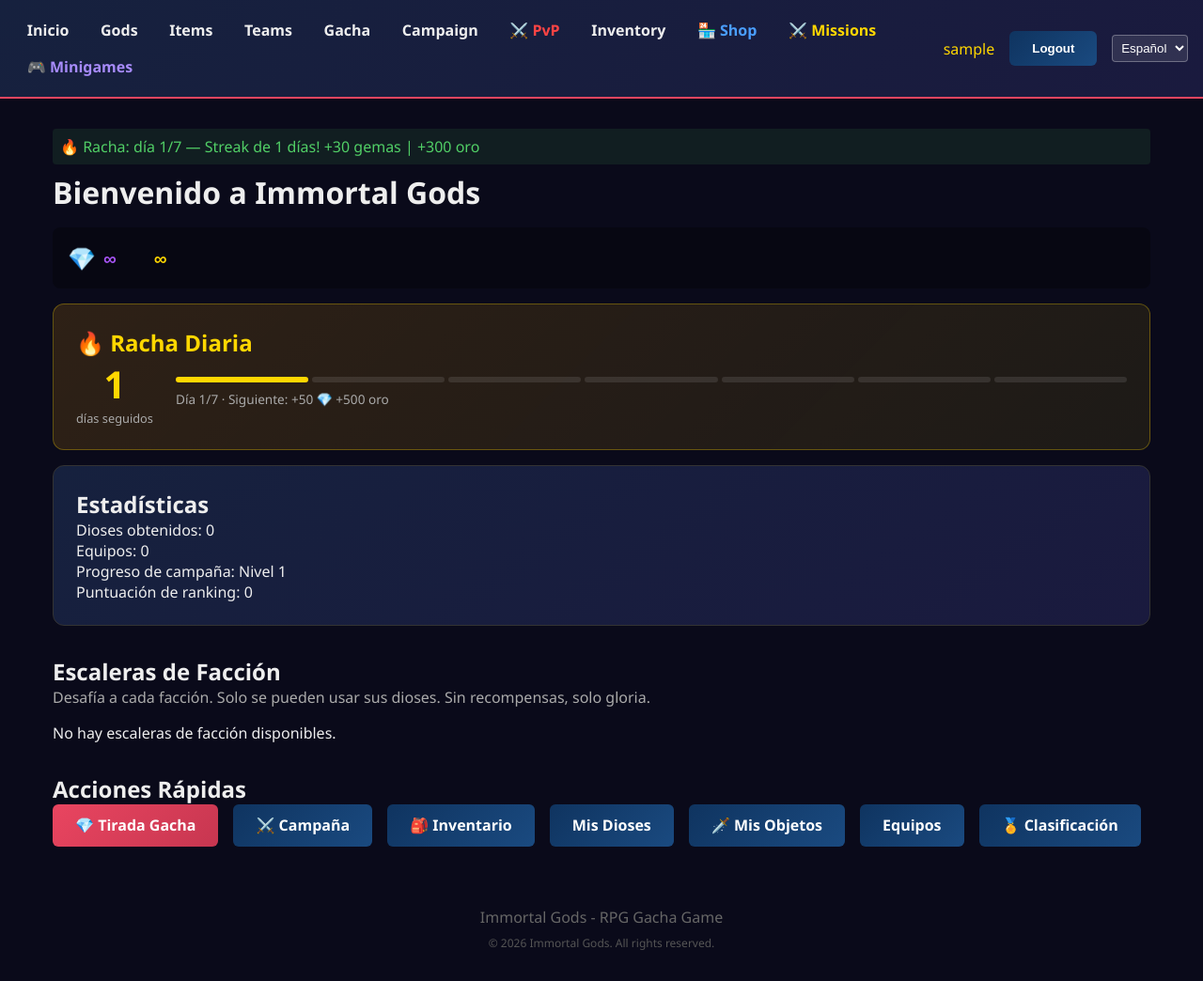
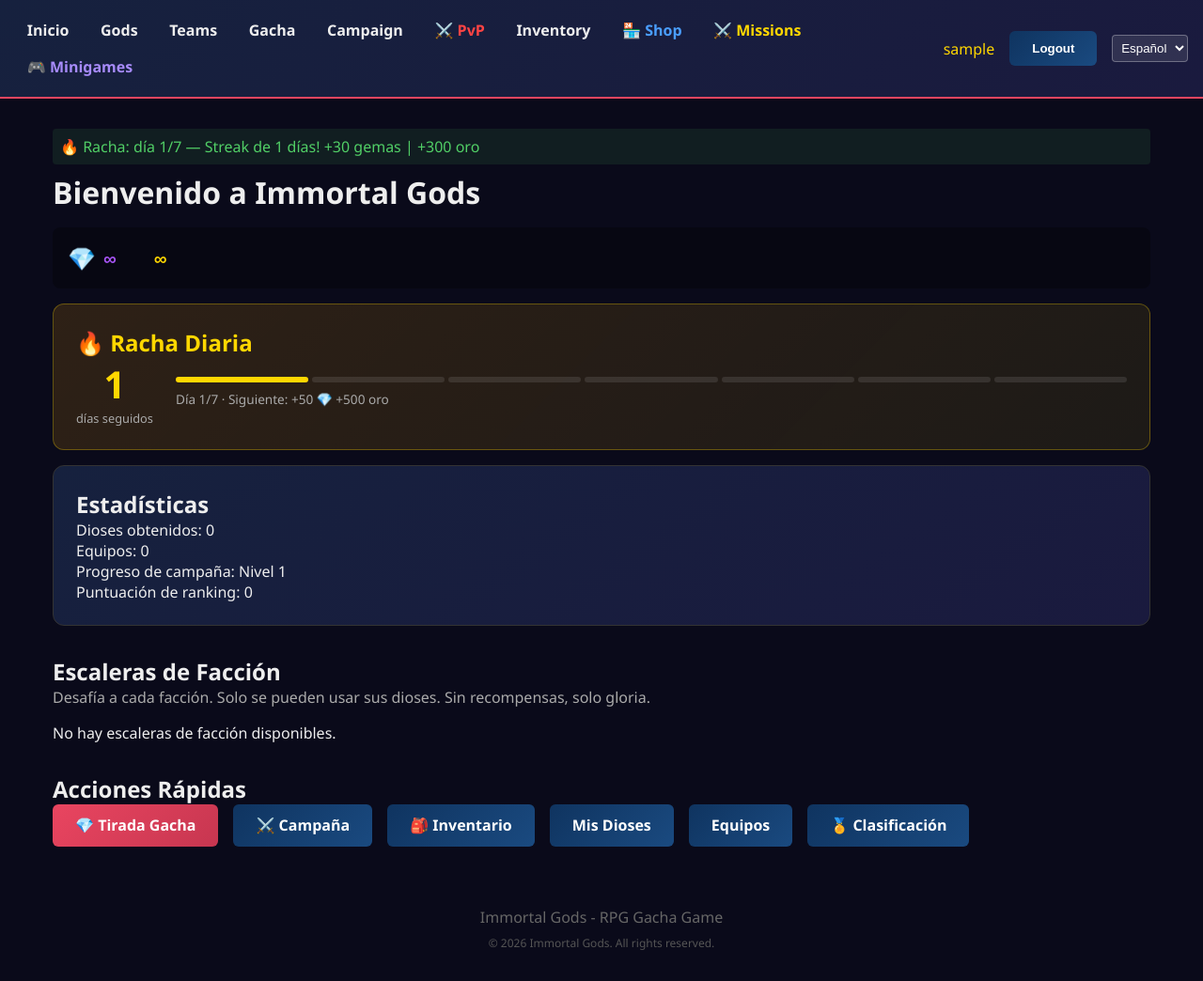
Before and after one commit to LizanDev/immortal_gods, a Django app: page /home/ in a window 1280 px wide. Shown: the whole page at 94% size. Run offline with Django 5.2, Linux system fonts and the light colour scheme; the visitor is signed in with stand-in values (Sample User, id 1); data comes from the database, SQL or seed files in the repository; data that the repository does not hold is empty.

Commit message:
fix(items): hide /items/ section, redirect to inventory
- Replace /items/ URL include with redirect to inventory
- Remove Items navbar link from base.html
- Remove Mis Objetos button from home page
- Remove items:list from sitemap

```diff
--- a/apps/core/management/commands/grant_best_team.py
+++ b/apps/core/management/commands/grant_best_team.py
@@ -6,8 +6,8 @@ from django.core.management.base import BaseCommand
 
 from apps.core.models import PlayerProfile
 from apps.gods.models import (
+    CLASS_ADVANTAGE_BONUS,
     CLASS_ADVANTAGES,
-    CLASS_ADVANTAGE_BONUS,
     SYNERGY_BONUSES,
     ULTRA_BUFF_POWER_SURGE,
     God,
--- a/apps/core/views.py
+++ b/apps/core/views.py
@@ -502,11 +502,6 @@ def sitemap(request):
             "changefreq": "weekly",
         },
         {
-            "loc": request.build_absolute_uri(reverse("items:list")),
-            "priority": "0.7",
-            "changefreq": "weekly",
-        },
-        {
             "loc": request.build_absolute_uri(reverse("campaign:list")),
             "priority": "0.7",
             "changefreq": "weekly",
--- a/config/urls.py
+++ b/config/urls.py
@@ -1,14 +1,20 @@
 """URL configuration for game project."""
 
 from django.contrib import admin
-from django.urls import include, path
+from django.http import HttpResponseRedirect
+from django.urls import include, path, reverse
 
 urlpatterns = [
     path("admin/", admin.site.urls),
     path("i18n/", include("django.conf.urls.i18n")),
     path("", include("apps.core.urls")),
     path("gods/", include("apps.gods.urls")),
-    path("items/", include("apps.items.urls")),
+    path(
+        "items/",
+        lambda r: HttpResponseRedirect(reverse("core:inventory")),
+        name="items_redirect",
+    ),
+    path("items/<path:path>/", lambda r, path: HttpResponseRedirect(reverse("core:inventory"))),
     path("teams/", include("apps.teams.urls")),
     path("gacha/", include("apps.gacha.urls")),
     path("campaign/", include("apps.campaign.urls")),
--- a/templates/base.html
+++ b/templates/base.html
@@ -72,7 +72,6 @@
         <div class="nav-links" role="navigation" aria-label="Main navigation">
             <a href="{% url 'core:home' %}">{% trans "Home" %}</a>
             <a href="{% url 'gods:list' %}">{% trans "Gods" %}</a>
-            <a href="{% url 'items:list' %}">{% trans "Items" %}</a>
             <a href="{% url 'teams:list' %}">{% trans "Teams" %}</a>
             <a href="{% url 'gacha:pull' %}">{% trans "Gacha" %}</a>
             <a href="{% url 'campaign:list' %}">{% trans "Campaign" %}</a>
--- a/templates/core/home.html
+++ b/templates/core/home.html
@@ -74,7 +74,6 @@
         <a href="{% url 'campaign:list' %}" class="btn btn-secondary">⚔️ Campaña</a>
         <a href="{% url 'core:inventory' %}" class="btn btn-secondary">🎒 Inventario</a>
         <a href="{% url 'gods:my_gods' %}" class="btn btn-secondary"> Mis Dioses</a>
-        <a href="{% url 'items:my_items' %}" class="btn btn-secondary">🗡️ Mis Objetos</a>
         <a href="{% url 'teams:list' %}" class="btn btn-secondary"> Equipos</a>
         <a href="{% url 'core:leaderboard' %}" class="btn btn-secondary">🏅 Clasificación</a>
     </div>
```
